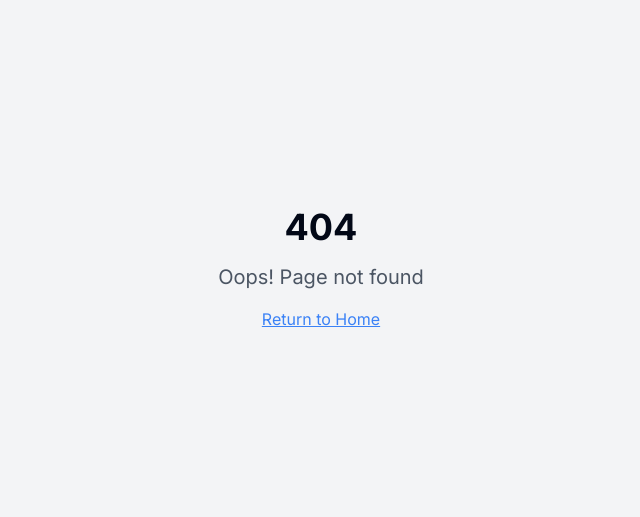
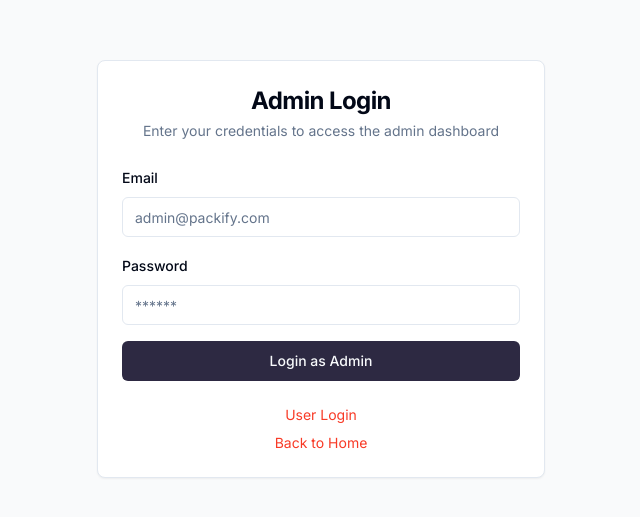
Before and after one commit to Harisankar705/packify-frontend, a React (Vite) app: page /admin/login in a window 1280 px wide. Before the commit this address had no page. Shown: the part 131-648 px from the top of the page, without its empty margins (319-959 px from the left). Built offline with nearby package versions, Linux system fonts and the light colour scheme.

Commit message:
feat: Separate admin login page
Separate the login functionality for admin users to prevent potential issues with Google login.

```diff
--- a/src/App.tsx
+++ b/src/App.tsx
@@ -8,6 +8,7 @@ import { AuthProvider } from "@/contexts/AuthContext";
 
 import Index from "@/pages/Index";
 import Login from "@/pages/Login";
+import AdminLogin from "@/pages/AdminLogin";
 import Register from "@/pages/Register";
 import Packages from "@/pages/Packages";
 import PackageDetail from "@/pages/PackageDetail";
@@ -34,6 +35,7 @@ const App = () => (
           <Routes>
             <Route path="/" element={<Index />} />
             <Route path="/login" element={<Login />} />
+            <Route path="/admin/login" element={<AdminLogin />} />
             <Route path="/register" element={<Register />} />
             <Route path="/packages" element={<Packages />} />
             <Route path="/packages/:id" element={<PackageDetail />} />
--- a/src/components/shared/Navbar.tsx
+++ b/src/components/shared/Navbar.tsx
@@ -113,6 +113,9 @@ const Navbar = () => {
                   <Button className="bg-[#F83A26] hover:bg-[#F83A26]/90" asChild>
                     <Link to="/register">Register</Link>
                   </Button>
+                  <Button variant="outline" size="sm" className="ml-1" asChild>
+                    <Link to="/admin/login">Admin</Link>
+                  </Button>
                 </div>
               )}
             </div>
--- a/src/components/shared/ProtectedRoute.tsx
+++ b/src/components/shared/ProtectedRoute.tsx
@@ -21,7 +21,7 @@ const ProtectedRoute: React.FC<ProtectedRouteProps> = ({ children, adminOnly = f
   }
 
   if (!isAuthenticated) {
-    return <Navigate to="/login" />;
+    return <Navigate to={adminOnly ? "/admin/login" : "/login"} />;
   }
 
   if (adminOnly && !isAdmin) {
--- a/src/contexts/AuthContext.tsx
+++ b/src/contexts/AuthContext.tsx
@@ -1,4 +1,3 @@
-
 import React, { createContext, useState, useEffect, useContext } from 'react';
 import { authService, userService } from '@/services/api';
 import { useToast } from '@/hooks/use-toast';
@@ -9,7 +8,7 @@ interface AuthContextProps {
   isAuthenticated: boolean;
   isAdmin: boolean;
   loading: boolean;
-  login: (email: string, password: string) => Promise<void>;
+  login: (email: string, password: string, isAdminLogin?: boolean) => Promise<void>;
   register: (userData: any) => Promise<void>;
   googleLogin: (token: string) => Promise<void>;
   logout: () => void;
@@ -61,10 +60,15 @@ export const AuthProvider: React.FC<{ children: React.ReactNode }> = ({ children
     loadUser();
   }, [token]);
 
-  const login = async (email: string, password: string) => {
+  const login = async (email: string, password: string, isAdminLogin = false) => {
     try {
       const response = await authService.login({ email, password });
       const { token: authToken, user: userData } = response.data;
+
+      // For admin login, check if user has admin role
+      if (isAdminLogin && userData.role !== 'admin') {
+        throw new Error('Unauthorized: Admin access required');
+      }
 
       setToken(authToken);
       setUser(userData);
@@ -80,7 +84,7 @@ export const AuthProvider: React.FC<{ children: React.ReactNode }> = ({ children
       console.error('Login error', error);
       toast({
         title: 'Error',
-        description: error.response?.data?.message || 'Login failed',
+        description: error.response?.data?.message || error.message || 'Login failed',
         variant: 'destructive',
       });
       throw error;
--- /dev/null
+++ b/src/pages/AdminLogin.tsx
@@ -0,0 +1,128 @@
+
+import { useState } from 'react';
+import { useNavigate } from 'react-router-dom';
+import { useForm } from 'react-hook-form';
+import { zodResolver } from '@hookform/resolvers/zod';
+import * as z from 'zod';
+import { Button } from '@/components/ui/button';
+import {
+  Card,
+  CardContent,
+  CardDescription,
+  CardFooter,
+  CardHeader,
+  CardTitle,
+} from '@/components/ui/card';
+import {
+  Form,
+  FormControl,
+  FormField,
+  FormItem,
+  FormLabel,
+  FormMessage,
+} from '@/components/ui/form';
+import { Input } from '@/components/ui/input';
+import { useAuth } from '@/contexts/AuthContext';
+import { useToast } from '@/hooks/use-toast';
+import { Link } from 'react-router-dom';
+
+const adminLoginSchema = z.object({
+  email: z.string().email({ message: 'Invalid email address' }),
+  password: z.string().min(6, { message: 'Password must be at least 6 characters' }),
+});
+
+type AdminLoginFormValues = z.infer<typeof adminLoginSchema>;
+
+const AdminLogin = () => {
+  const [loading, setLoading] = useState(false);
+  const { login } = useAuth();
+  const { toast } = useToast();
+  const navigate = useNavigate();
+
+  const form = useForm<AdminLoginFormValues>({
+    resolver: zodResolver(adminLoginSchema),
+    defaultValues: {
+      email: '',
+      password: '',
+    },
+  });
+
+  const onSubmit = async (data: AdminLoginFormValues) => {
+    try {
+      setLoading(true);
+      await login(data.email, data.password, true); // Added true for isAdminLogin
+      navigate('/admin');
+    } catch (error: any) {
+      console.error('Admin login error', error);
+      toast({
+        title: 'Admin Login Failed',
+        description: error.response?.data?.message || 'Invalid email or password for admin. Please try again.',
+        variant: 'destructive',
+      });
+    } finally {
+      setLoading(false);
+    }
+  };
+
+  return (
+    <div className="min-h-screen flex items-center justify-center bg-gray-50 px-4">
+      <Card className="w-full max-w-md">
+        <CardHeader className="space-y-1">
+          <CardTitle className="text-2xl font-bold text-center">Admin Login</CardTitle>
+          <CardDescription className="text-center">
+            Enter your credentials to access the admin dashboard
+          </CardDescription>
+        </CardHeader>
+        <CardContent className="space-y-4">
+          <Form {...form}>
+            <form onSubmit={form.handleSubmit(onSubmit)} className="space-y-4">
+              <FormField
+                control={form.control}
+                name="email"
+                render={({ field }) => (
+                  <FormItem>
+                    <FormLabel>Email</FormLabel>
+                    <FormControl>
+                      <Input placeholder="admin@packify.com" {...field} />
+                    </FormControl>
+                    <FormMessage />
+                  </FormItem>
+                )}
+              />
+              <FormField
+                control={form.control}
+                name="password"
+                render={({ field }) => (
+                  <FormItem>
+                    <FormLabel>Password</FormLabel>
+                    <FormControl>
+                      <Input type="password" placeholder="******" {...field} />
+                    </FormControl>
+                    <FormMessage />
+                  </FormItem>
+                )}
+              />
+              <Button type="submit" className="w-full bg-[#2D2942] hover:bg-[#2D2942]/90" disabled={loading}>
+                {loading ? 'Logging in...' : 'Login as Admin'}
+              </Button>
+            </form>
+          </Form>
+        </CardContent>
+        <CardFooter className="flex flex-col space-y-2">
+          <div className="text-center text-sm text-gray-500">
+            <Link to="/login" className="text-[#F83A26] hover:underline">
+              User Login
+            </Link>
+          </div>
+          <div className="text-center text-sm text-gray-500">
+            <Link to="/" className="text-[#F83A26] hover:underline">
+              Back to Home
+            </Link>
+          </div>
+        </CardFooter>
+      </Card>
+    </div>
+  );
+};
+
+export default AdminLogin;
--- a/src/pages/Login.tsx
+++ b/src/pages/Login.tsx
@@ -235,6 +235,12 @@ const Login = () => {
               Back to Home
             </Link>
           </div>
+          <div className="text-center text-sm text-gray-500 mt-2">
+            Are you an administrator?{' '}
+            <Link to="/admin/login" className="text-travel-blue hover:underline">
+              Admin Login
+            </Link>
+          </div>
         </CardFooter>
       </Card>
     </div>
```
